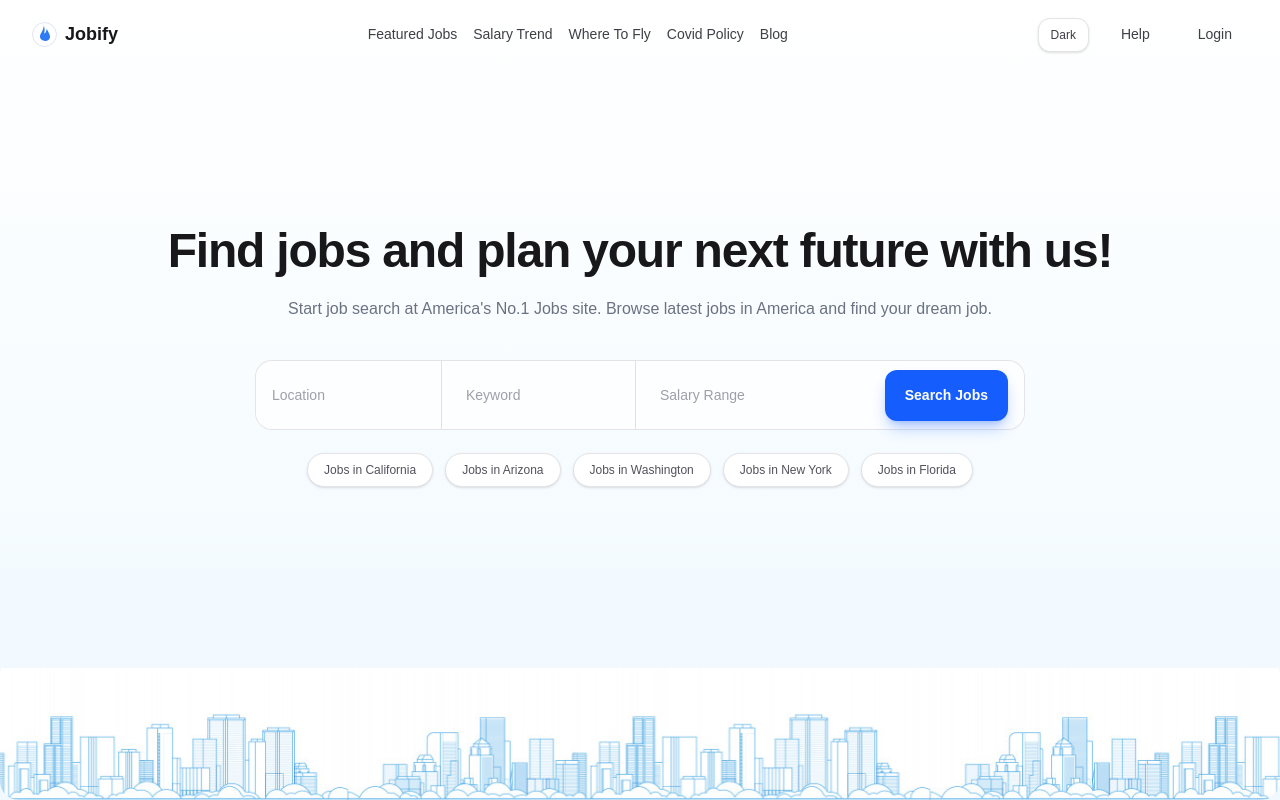
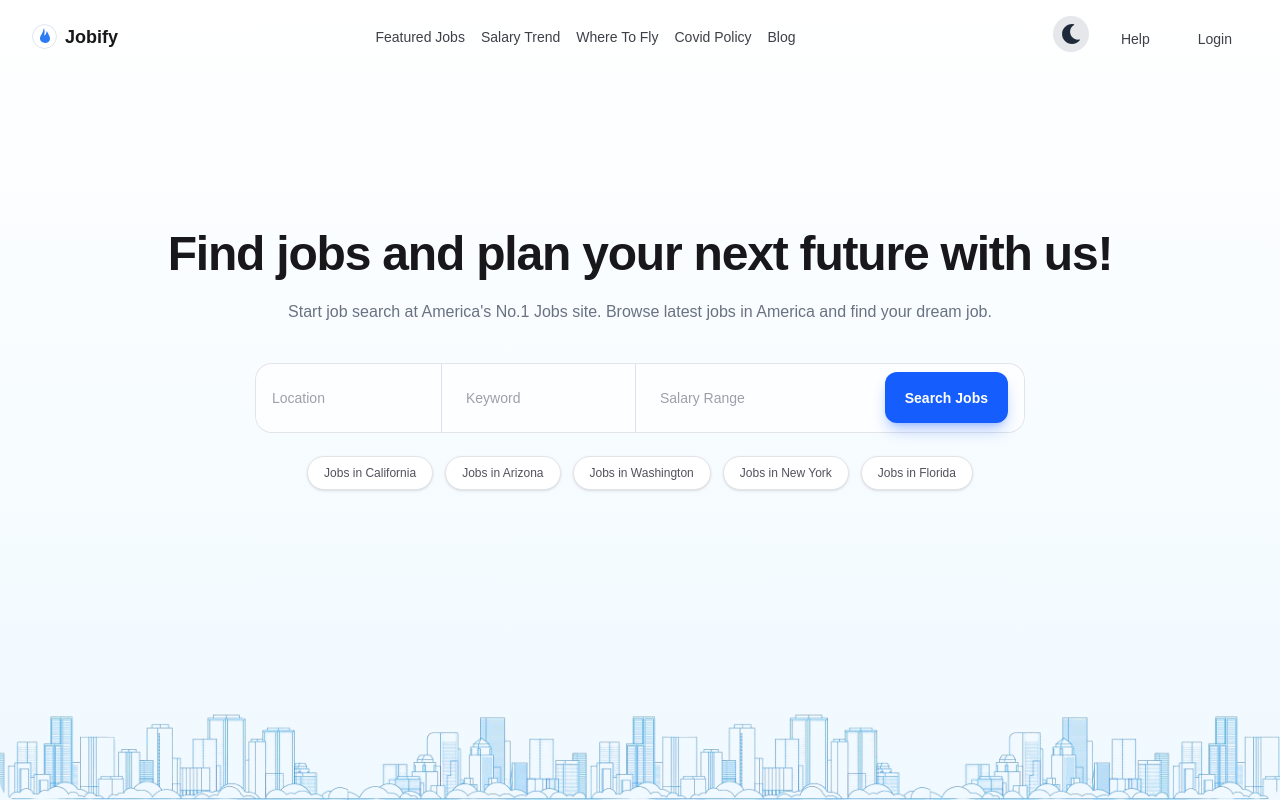
Before and after one commit to fouadmagdy/job-search, a Next.js app: page /job-search in a window 1280 px wide. Built offline with nearby package versions, Linux system fonts and the light colour scheme.

Commit message:
fix: handle run tests

```diff
--- /dev/null
+++ b/jest.config.cjs
@@ -0,0 +1,15 @@
+const nextJest = require('next/jest');
+
+const createJestConfig = nextJest({
+  dir: './',
+});
+
+const customJestConfig = {
+  setupFilesAfterEnv: ['<rootDir>/jest.setup.js'],
+  moduleNameMapper: {
+    '^@/(.*)$': '<rootDir>/src/$1',
+  },
+  testEnvironment: 'jsdom',
+};
+
+module.exports = createJestConfig(customJestConfig);
--- a/jest.config.js
+++ b/jest.config.js
@@ -1,15 +1,23 @@
-const nextJest = require('next/jest');
+const nextJest = require("next/jest");
 
 const createJestConfig = nextJest({
-  dir: './',
+  dir: "./",
 });
 
 const customJestConfig = {
-  setupFilesAfterEnv: ['<rootDir>/jest.setup.js'],
+  setupFilesAfterEnv: ["<rootDir>/jest.setup.js"],
   moduleNameMapper: {
-    '^@/(.*)$': '<rootDir>/src/$1',
+    "^@/(.*)$": "<rootDir>/src/$1",
   },
-  testEnvironment: 'jsdom',
+  testEnvironment: "jsdom",
 };
 
 module.exports = createJestConfig(customJestConfig);
+module.exports = {
+  preset: "ts-jest",
+  testEnvironment: "jsdom",
+  moduleNameMapper: {
+    "^@/(.*)$": "<rootDir>/src/$1",
+  },
+  setupFilesAfterEnv: ["<rootDir>/jest.setup.js"],
+};
--- a/src/app/job-search/page.tsx
+++ b/src/app/job-search/page.tsx
@@ -23,7 +23,7 @@ export default function JobSearchPage() {
 
       <div>
         <Image
-          src="/images/CityLandscape.svg"
+          src="/images/CityLandscape.png"
           alt="Jobify logo"
           width={100}
           height={100}
--- a/src/components/SearchBar.tsx
+++ b/src/components/SearchBar.tsx
@@ -26,14 +26,14 @@ export default function SearchBar() {
           <input
             aria-label="Location"
             placeholder="Location"
-            className="w-full bg-transparent text-sm outline-none placeholder:text-zinc-400 dark:text-zinc-100 dark:placeholder:text-zinc-500 py-3"
+            className="w-full bg-transparent text-sm outline-none placeholder:text-zinc-400 dark:text-zinc-100 dark:placeholder:text-zinc-500 py-3 text-black"
             value={location}
             onChange={(e) => setLocation(e.target.value)}
           />
         </label>
 
         <label
-          className="group relative flex items-center gap-3  px-4 py-3 ring-1 ring-zinc-200 focus-within:ring-2 focus-within:ring-blue-500 dark:ring-zinc-700"
+          className="group relative flex items-center gap-3  px-4 py-3 ring-1 ring-zinc-200 focus-within:ring-2 focus-within:ring-blue-500 dark:ring-zinc-700 text-black"
           style={{
             outline: "none",
             border: "none",
@@ -45,7 +45,7 @@ export default function SearchBar() {
           <input
             aria-label="Keyword"
             placeholder="Keyword"
-            className="w-full bg-transparent text-sm outline-none placeholder:text-zinc-400 dark:text-zinc-100 dark:placeholder:text-zinc-500"
+            className="w-full bg-transparent text-sm outline-none placeholder:text-zinc-400 dark:text-zinc-100 dark:placeholder:text-zinc-500 text-black"
             value={keyword}
             onChange={(e) => setKeyword(e.target.value)}
           />
@@ -63,7 +63,7 @@ export default function SearchBar() {
           <input
             aria-label="Salary Range"
             placeholder="Salary Range"
-            className="w-full bg-transparent text-sm outline-none placeholder:text-zinc-400 dark:text-zinc-100 dark:placeholder:text-zinc-500"
+            className="w-full bg-transparent text-sm outline-none placeholder:text-zinc-400 dark:text-zinc-100 dark:placeholder:text-zinc-500 text-black"
             value={salary}
             onChange={(e) => setSalary(e.target.value)}
           />
--- a/src/components/ThemeToggle.tsx
+++ b/src/components/ThemeToggle.tsx
@@ -1,5 +1,6 @@
 "use client";
 import { useEffect, useState } from "react";
+import { FaMoon, FaSun } from "react-icons/fa";
 
 function getSystemPreference(): "dark" | "light" {
   if (typeof window === "undefined") return "light";
@@ -33,10 +34,9 @@ export default function ThemeToggle() {
   return (
     <button
       onClick={toggle}
-      aria-label="Toggle dark mode"
-      className="inline-flex items-center gap-2 rounded-xl border border-zinc-200 bg-white px-3 py-2 text-xs font-medium text-zinc-700 shadow-sm transition hover:bg-zinc-100 dark:border-zinc-700 dark:bg-zinc-800 dark:text-zinc-200 dark:hover:bg-zinc-700"
+      className="p-2 rounded-full bg-gray-200 dark:bg-gray-700 text-gray-800 dark:text-yellow-400 transition-all"
     >
-      {theme === "dark" ? <span>Light</span> : <span>Dark</span>}
+      {theme === "dark" ? <FaSun size={20} /> : <FaMoon size={20} />}
     </button>
   );
 }
```
Also changed, not shown: public/images/CityLandscape.png, 1 other file (tests, documents, lock files or other folders).
